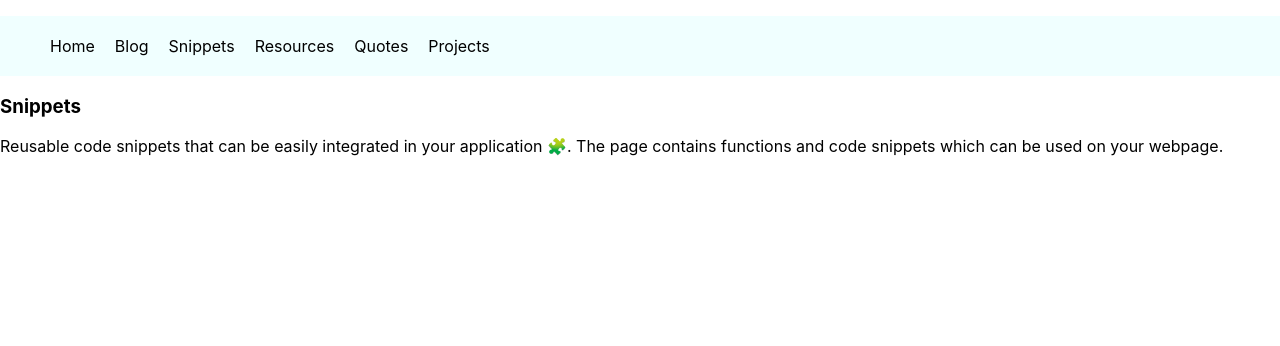
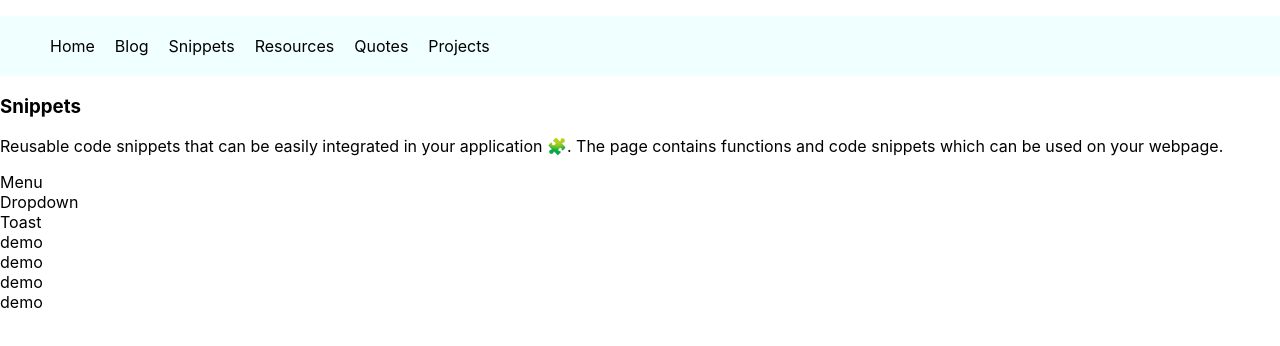
Before and after one commit to kalburgimanjunath/stackblitz-resume, a Next.js app: page /snippets in a window 1280 px wide. Shown: the top 346 px of the page. Built offline with nearby package versions, Linux system fonts and the light colour scheme.

Commit message:
1 file modified, 3 added

```diff
--- /dev/null
+++ b/pages/api/snippets.js
@@ -0,0 +1,9 @@
+export const SNIPPETS = [
+  { id: 1, title: 'Menu', liveurl: '/menu', source: '', image: '' },
+  { id: 1, title: 'Dropdown', liveurl: '/dropdown', source: '', image: '' },
+  { id: 1, title: 'Toast', liveurl: '/toast', source: '', image: '' },
+  { id: 1, title: 'demo', liveurl: '', source: '', image: '' },
+  { id: 1, title: 'demo', liveurl: '', source: '', image: '' },
+  { id: 1, title: 'demo', liveurl: '', source: '', image: '' },
+  { id: 1, title: 'demo', liveurl: '', source: '', image: '' },
+];
--- a/pages/snippets/index.js
+++ b/pages/snippets/index.js
@@ -1,3 +1,5 @@
+import { SNIPPETS } from '../api/snippets';
+import Link from 'next/link';
 export default function Index() {
   return (
     <div>
@@ -7,6 +9,16 @@ export default function Index() {
         🧩. The page contains functions and code snippets which can be used on
         your webpage.
       </p>
+      <div>
+        {SNIPPETS &&
+          SNIPPETS.map((item) => {
+            return (
+              <div>
+                <Link href={`./snippets${item.liveurl}`}>{item.title}</Link>
+              </div>
+            );
+          })}
+      </div>
     </div>
   );
 }
--- /dev/null
+++ b/pages/snippets/menu/index.js
@@ -0,0 +1,3 @@
+export default function Index() {
+  return <div>menu</div>;
+}
```
Also changed, not shown: pages/snippets/toast/index.js (added, +15 -0 lines).
